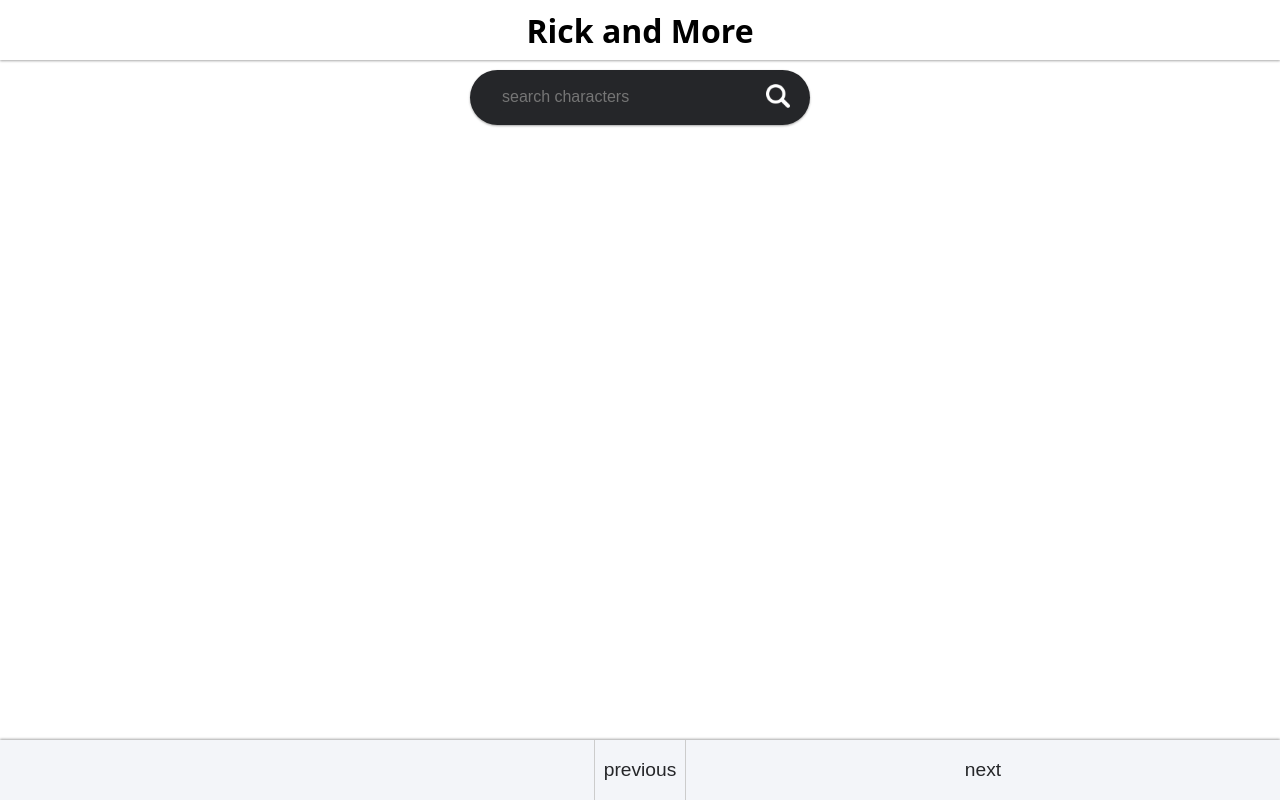
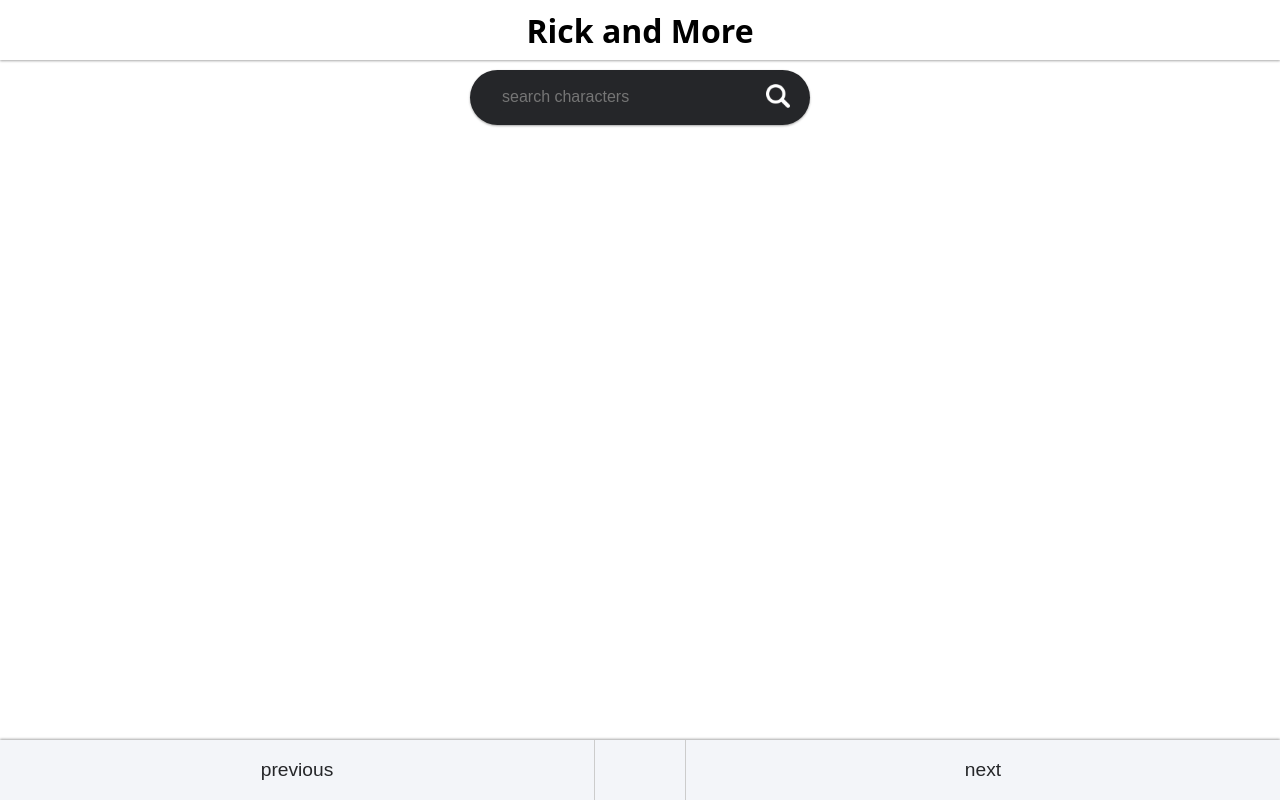
Before and after one commit to eneben/recap-project-3_rick-and-morty, a website with bundled scripts: page index.html in a window 1280 px wide. Built offline with nearby package versions, Linux system fonts and the light colour scheme; no server answers.

Commit message:
refactoring navigation

```diff
--- a/components/NavPagination/NavPagination.js
+++ b/components/NavPagination/NavPagination.js
@@ -1,3 +1,5 @@
-export function PageNumbers(pagination, page, maxPage) {
-  pagination.textContent = `${page} / ${maxPage}`;
+export function NavPagination() {
+  const pagination = document.createElement("span");
+  pagination.classList.add("navigation__pagination");
+  return pagination;
 }
--- a/index.html
+++ b/index.html
@@ -33,9 +33,7 @@
       </div>
       <ul class="card-container" data-js="card-container"></ul>
     </main>
-    <nav class="navigation" data-js="navigation">
-      <span class="navigation__pagination" data-js="pagination"></span>
-    </nav>
+    <nav class="navigation" data-js="navigation"></nav>
   </body>
   <script type="module" src="./index.js"></script>
 </html>
--- a/index.js
+++ b/index.js
@@ -1,5 +1,5 @@
 import { CharacterCard } from "./components/CharacterCard/CharacterCard.js";
-import { PageNumbers } from "./components/NavPagination/NavPagination.js";
+import { NavPagination } from "./components/NavPagination/NavPagination.js";
 import { NavButton } from "./components/NavButton/NavButton.js";
 
 console.clear();
@@ -10,7 +10,6 @@ const searchBarContainer = document.querySelector(
 );
 const searchBar = document.querySelector('[data-js="search-bar"]');
 const navigation = document.querySelector('[data-js="navigation"]');
-const pagination = document.querySelector('[data-js="pagination"]');
 
 // States
 const minPage = 1;
@@ -23,8 +22,8 @@ async function fetchCharacters() {
   const response = await fetch(url);
   const data = await response.json();
   maxPage = data.info.pages;
-  PageNumbers(pagination, page, maxPage);
   const characters = data.results;
+  pagination.textContent = `${page} / ${maxPage}`;
   renderCharacters(characters);
 }
 
@@ -49,7 +48,6 @@ const prevButton = NavButton("previous", "button--prev", () => {
   } else {
     page--;
     fetchCharacters();
-    PageNumbers(pagination, page, maxPage);
   }
 });
 
@@ -59,17 +57,17 @@ const nextButton = NavButton("next", "button--next", () => {
   } else {
     page++;
     fetchCharacters();
-    PageNumbers(pagination, page, maxPage);
   }
 });
 
-navigation.append(prevButton, nextButton);
+const pagination = NavPagination();
+
+navigation.append(prevButton, pagination, nextButton);
 
 searchBar.addEventListener("submit", (event) => {
   event.preventDefault();
   searchQuery = event.target.query.value;
   page = 1;
   fetchCharacters();
-  PageNumbers(pagination, page, maxPage);
   event.target.reset();
 });
```
